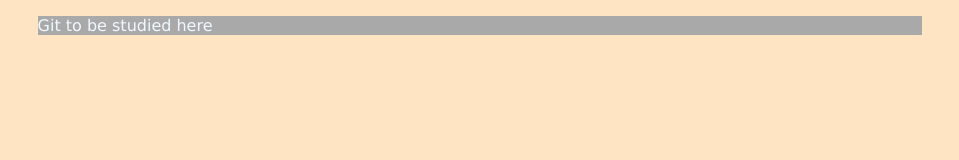
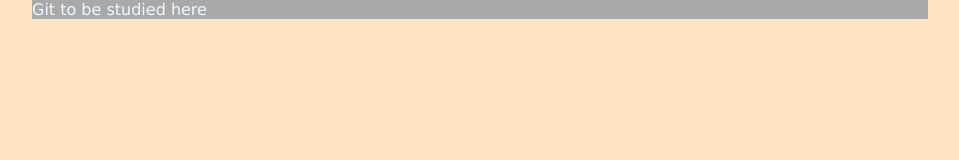
Before and after one commit to Kat-girl/first-project, a plain HTML site: page index.html in a window 1280 px wide. Shown: the whole page, without its empty margins (160-1119 px from the left). Drawn offline with Linux system fonts and the light colour scheme.

Commit message:
markup and styles added

```diff
--- a/index.html
+++ b/index.html
@@ -9,7 +9,9 @@
   </head>
   <body class="page">
     <div class="container">
-      <p>Git to be studied here</p>
+      <header></header>
+      <main><div>Git to be studied here</div></main>
+      <footer></footer>
     </div>
   </body>
 </html>
--- a/style.css
+++ b/style.css
@@ -4,6 +4,8 @@
 .page {
     background-color: bisque;
     font-family: Verdana, Geneva, Tahoma, sans-serif;
+    height: 100%;
+    margin: 0;
 }
 .container {
     width: 70%;
```
